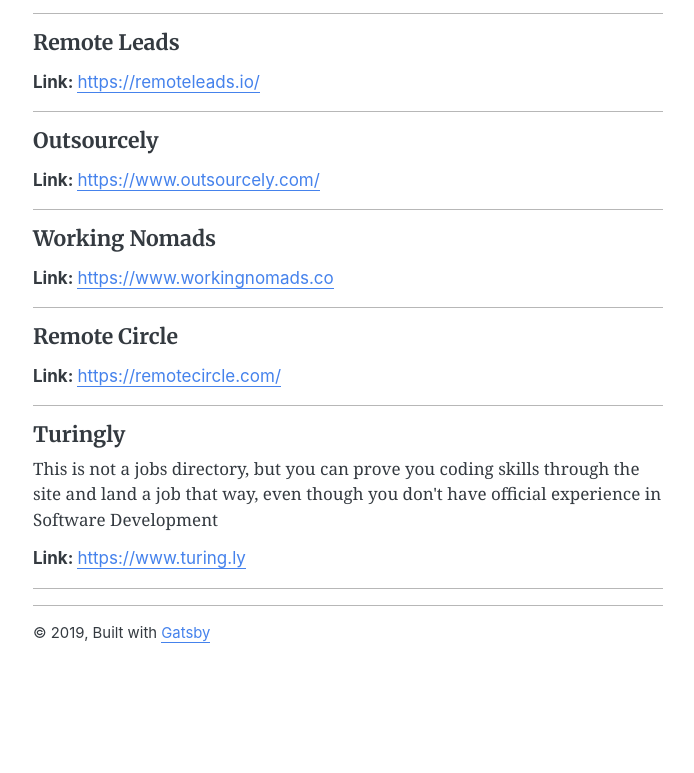
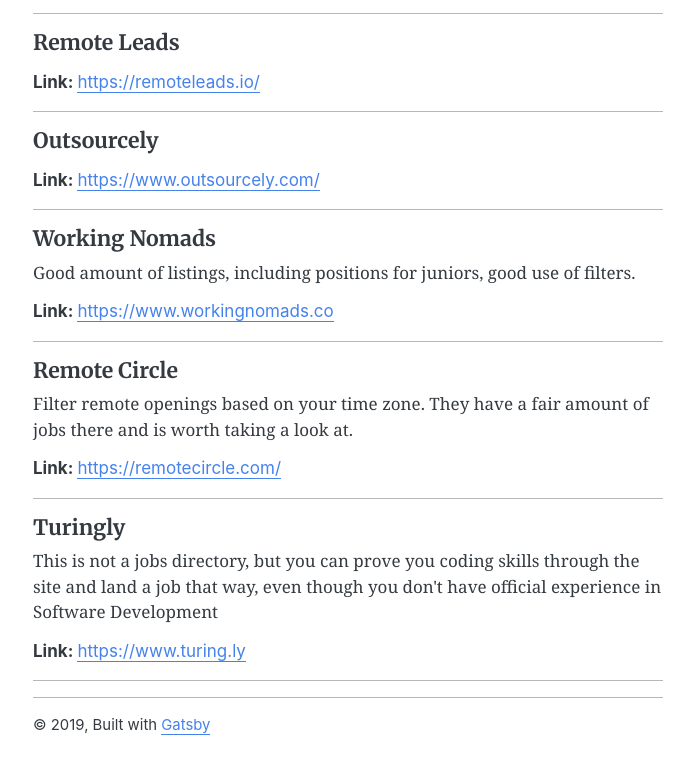
Before and after one commit to ugglr/Remote-Developer-jobs-directory, a Gatsby site: page /directories in a window 1280 px wide. Shown: the part 2005-2778 px from the top of the page, without its empty margins (292-986 px from the left). Before the commit the page ends 2691 px from the top, so only its background shows below. Built offline with nearby package versions, Linux system fonts and the light colour scheme; Gatsby itself is replaced by a stand-in of ours; some packages are replaced by stand-ins of ours.

Commit message:
adding content from the github repo

```diff
--- a/src/pages/directories.js
+++ b/src/pages/directories.js
@@ -93,12 +93,14 @@
       },
       {
         name: "Working Nomads",
-        body: "",
+        body:
+          "Good amount of listings, including positions for juniors, good use of filters.",
         url: "https://www.workingnomads.co",
       },
       {
         name: "Remote Circle",
-        body: "",
+        body:
+          "Filter remote openings based on your time zone. They have a fair amount of jobs there and is worth taking a look at.",
         url: "https://remotecircle.com/",
       },
       {
@@ -106,6 +108,70 @@
         body:
           "This is not a jobs directory, but you can prove you coding skills through the site and land a job that way, even though you don't have official experience in Software Development",
         url: "https://www.turing.ly",
+      },
+    ]
+
+    const freelance = [
+      {
+        name: "UpWork",
+        body:
+          "Might be the most popular freelancing site in the world and have been the go to place for a long time for developers looking to kickstart their freelancing career. However, recently there are reportings that it's increasingly difficult to get accepted by UpWork to start making proposals to clients.",
+        url: "https://www.upwork.com",
+      },
+      {
+        name: "Freelancer",
+        body:
+          "According to the site, they are the largest freelancing site in the World. ",
+        url: "https://www.freelancer.com",
+      },
+      {
+        name: "Guru",
+        body: "",
+        url: "https://www.guru.com",
+      },
+      {
+        name: "Fiverr",
+        body: "",
+        url: "https://www.fiverr.com",
+      },
+      {
+        name: "Workana",
+        body: "",
+        url: "https://www.workana.com",
+      },
+    ]
+
+    const slackChannels = [
+      {
+        name: "Remotive",
+        body:
+          "Payed community, but active and friendly, the founder is always out looking for new companies and quite a bit of recruiting people are sitting in the channels.",
+        url: "https://remotive.io/community",
+      },
+      {
+        name: "",
+        body: "",
+        url: "",
+      },
+      {
+        name: "",
+        body: "",
+        url: "",
+      },
+      {
+        name: "",
+        body: "",
+        url: "",
+      },
+      {
+        name: "",
+        body: "",
+        url: "",
+      },
+      {
+        name: "",
+        body: "",
+        url: "",
       },
     ]
 
```
